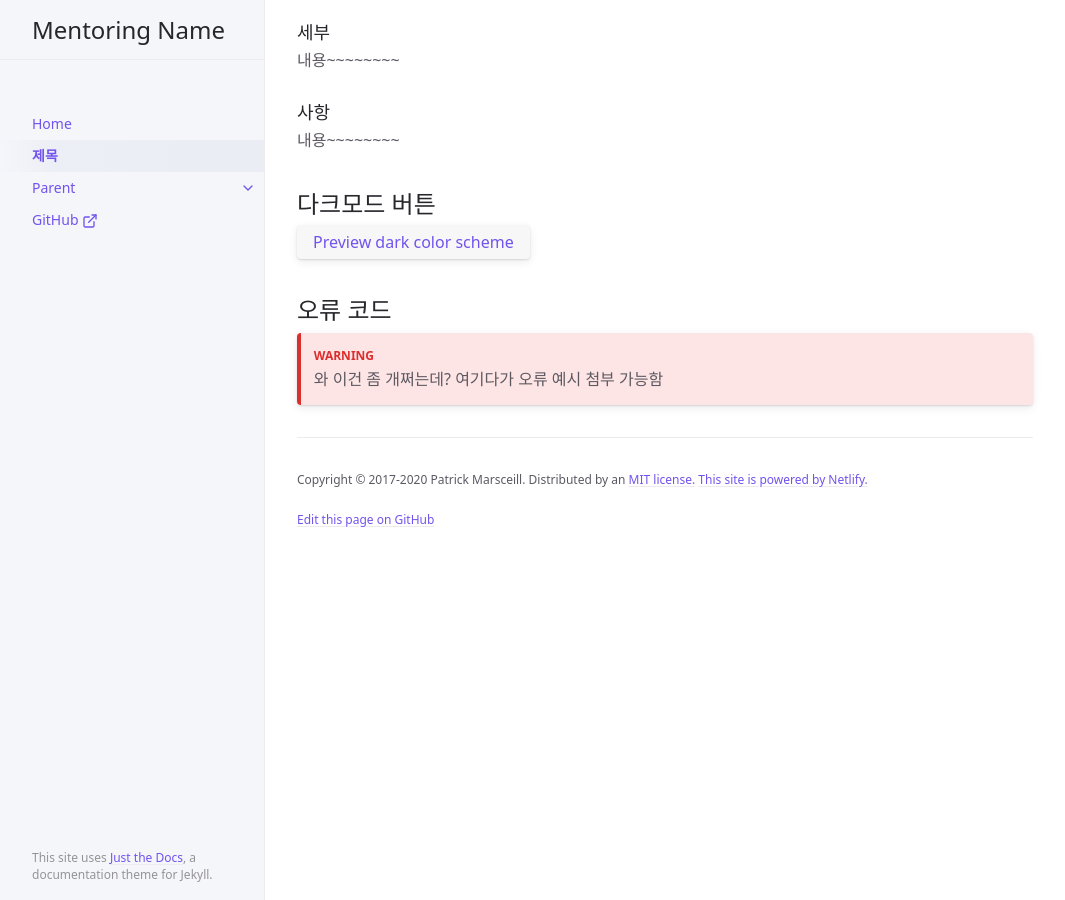
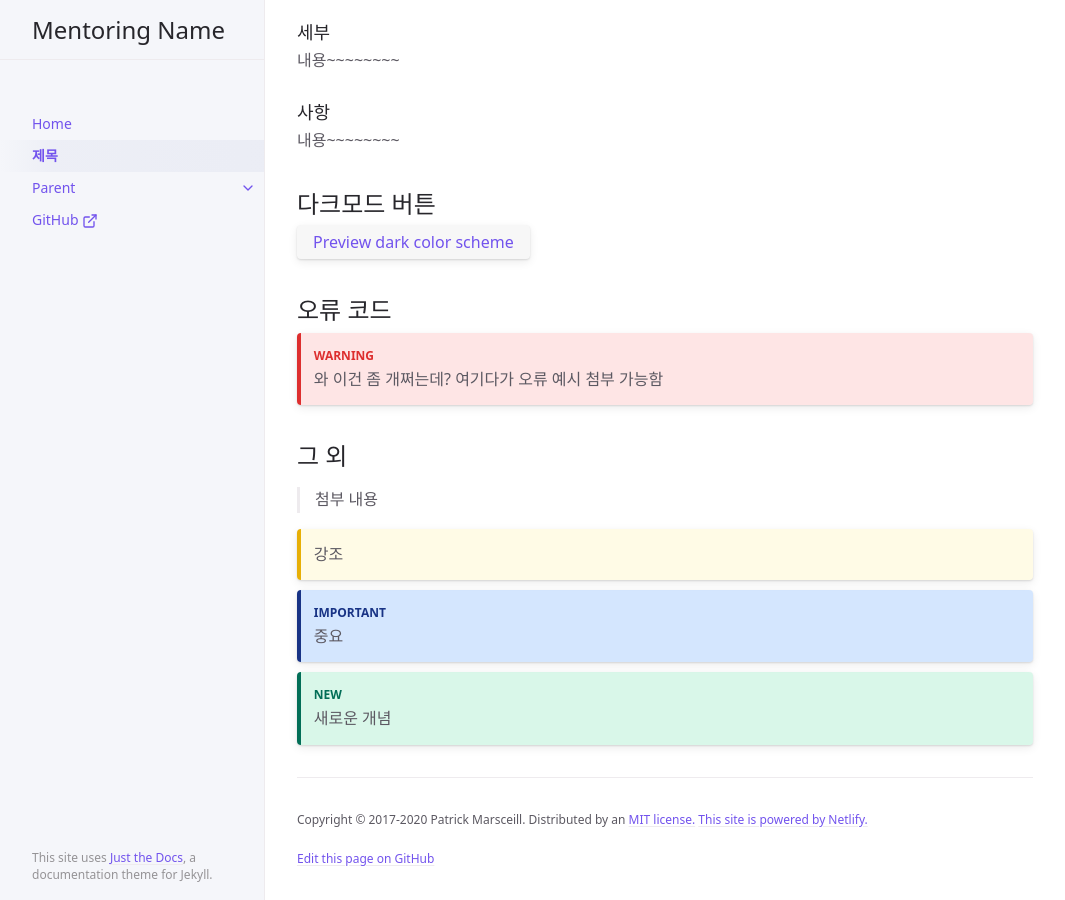
Before and after one commit to CLiF-1593/Test, a Jekyll site: the page built from docs/lecture.md, in a window 1280 px wide and 900 px high, scrolled down 761 px. Shown: the whole window, without its empty margins (107-1172 px from the left). Built offline with Jekyll 4.4.1, drawn with Linux system fonts in a browser that asks for light colours.

Commit message:
Update lecture.md

```diff
--- a/docs/lecture.md
+++ b/docs/lecture.md
@@ -61,3 +61,16 @@ jtd.addEvent(toggleDarkMode, 'click', function(){
 
 {: .warning }
 > 와 이건 좀 개쩌는데? 여기다가 오류 예시 첨부 가능함
+
+## 그 외
+{: .note }
+> 첨부 내용
+
+{: .highlight }
+> 강조
+
+{: .important }
+> 중요
+
+{: .new }
+> 새로운 개념
```
